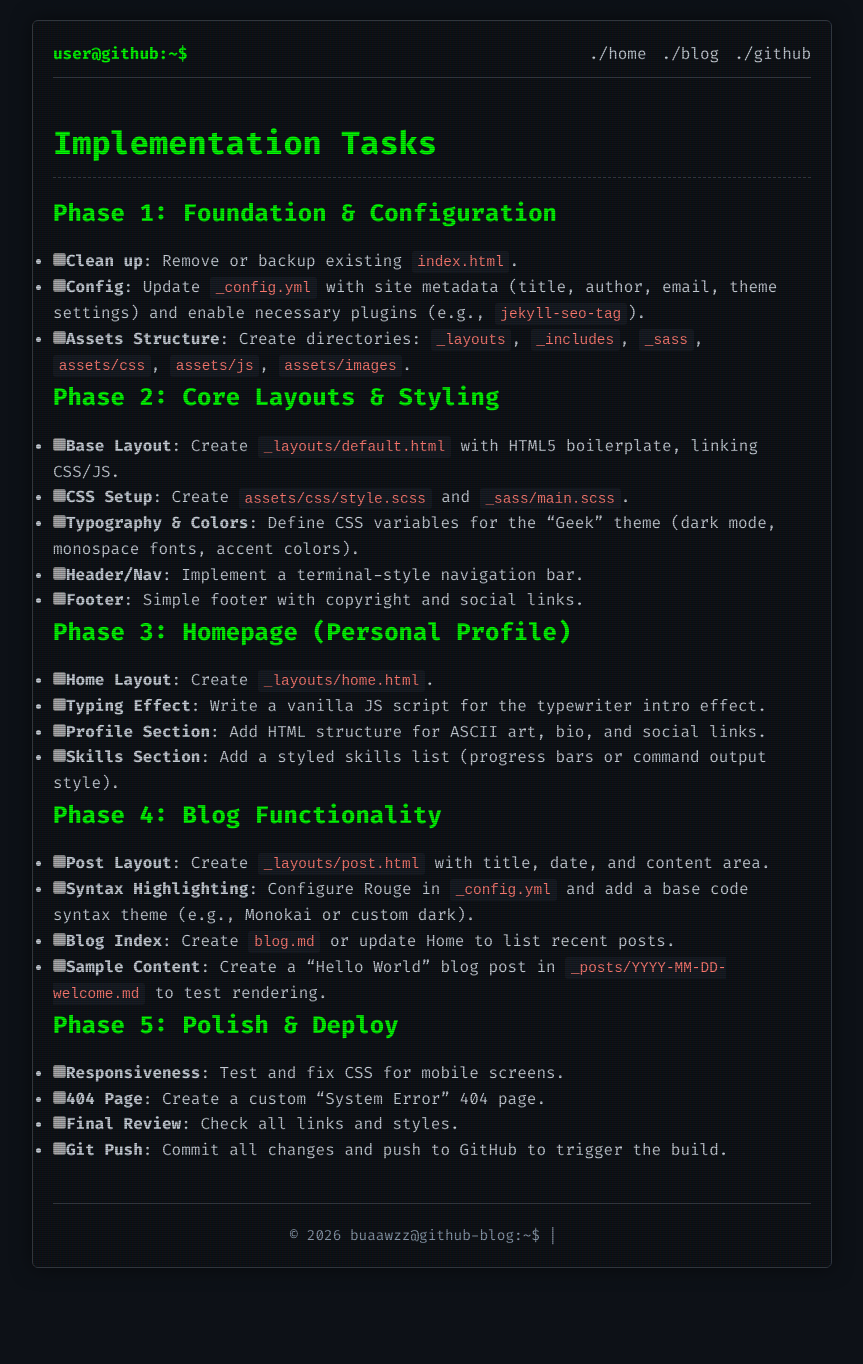
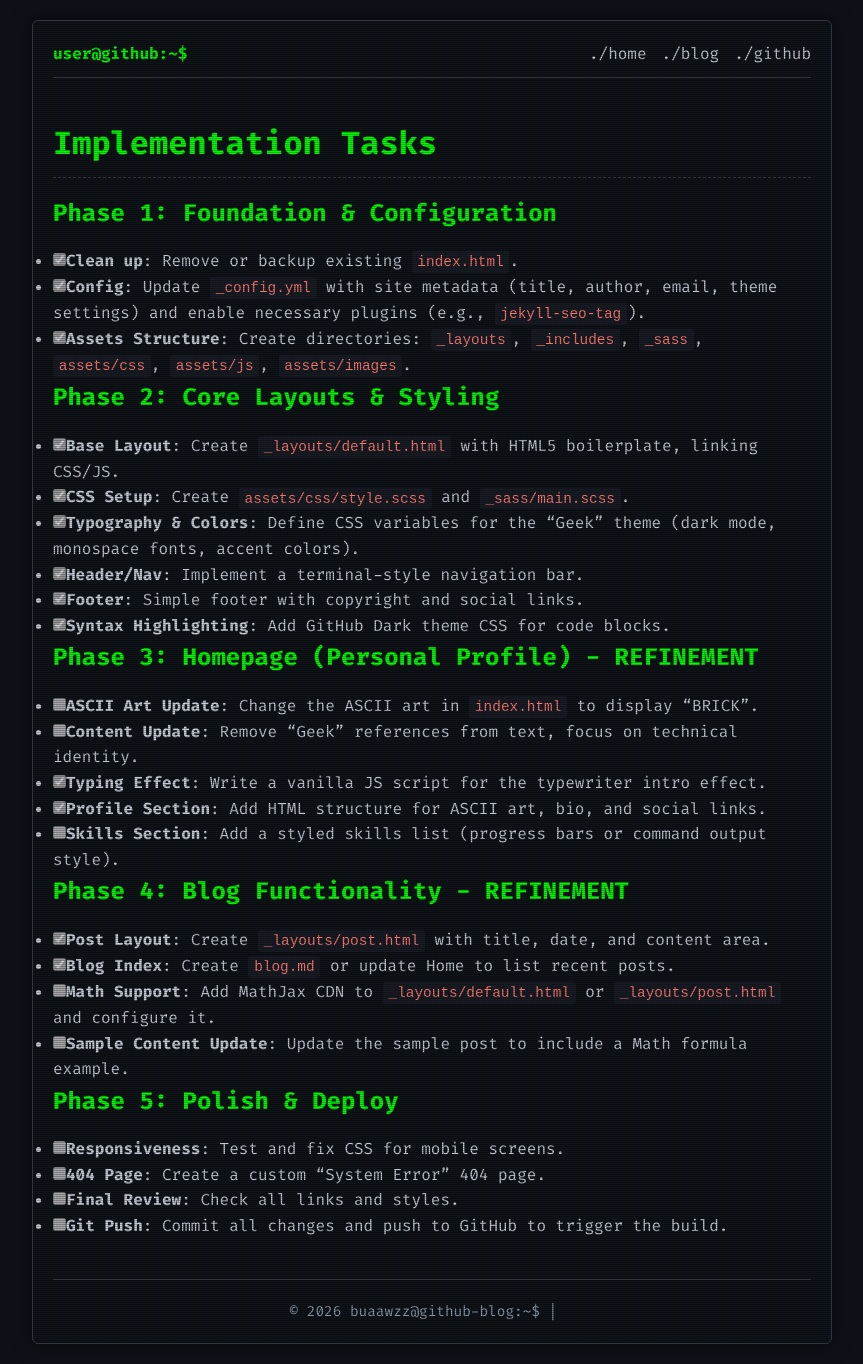
Before and after one commit to Brickkkkkk/Brickkkkkk.github.io, a Jekyll site: the page built from tasks.md, in a window 1280 px wide. Shown: the whole page, without its empty margins (208-1071 px from the left). Built offline with Jekyll 4.4.1, drawn with Linux system fonts in a browser that asks for light colours; our own code applies the rules of GitHub Pages for plain Markdown files; before the commit the page ends 1288 px from its top, so only the background shows below that.

Commit message:
feat_update_content_math_ascii

```diff
--- a/_layouts/default.html
+++ b/_layouts/default.html
@@ -7,6 +7,22 @@
     <meta name="description" content="{% if page.excerpt %}{{ page.excerpt | strip_html | strip_newlines | truncate: 160 }}{% else %}{{ site.description }}{% endif %}">
     <link rel="stylesheet" href="{{ "/assets/css/style.css" | relative_url }}">
     <link href="https://fonts.googleapis.com/css2?family=Fira+Code:wght@300;400;500;600;700&display=swap" rel="stylesheet">
+
+    <!-- MathJax -->
+    <script>
+    MathJax = {
+      tex: {
+        inlineMath: [['$', '$'], ['\\(', '\\)']]
+      },
+      svg: {
+        fontCache: 'global'
+      }
+    };
+    </script>
+    <script type="text/javascript" id="MathJax-script" async
+      src="https://cdn.jsdelivr.net/npm/mathjax@3/es5/tex-mml-chtml.js">
+    </script>
+
     {% feed_meta %}
     {% seo %}
 </head>
--- a/tasks.md
+++ b/tasks.md
@@ -1,28 +1,30 @@
 # Implementation Tasks
 
 ## Phase 1: Foundation & Configuration
-- [ ] **Clean up**: Remove or backup existing `index.html`.
-- [ ] **Config**: Update `_config.yml` with site metadata (title, author, email, theme settings) and enable necessary plugins (e.g., `jekyll-seo-tag`).
-- [ ] **Assets Structure**: Create directories: `_layouts`, `_includes`, `_sass`, `assets/css`, `assets/js`, `assets/images`.
+- [x] **Clean up**: Remove or backup existing `index.html`.
+- [x] **Config**: Update `_config.yml` with site metadata (title, author, email, theme settings) and enable necessary plugins (e.g., `jekyll-seo-tag`).
+- [x] **Assets Structure**: Create directories: `_layouts`, `_includes`, `_sass`, `assets/css`, `assets/js`, `assets/images`.
 
 ## Phase 2: Core Layouts & Styling
-- [ ] **Base Layout**: Create `_layouts/default.html` with HTML5 boilerplate, linking CSS/JS.
-- [ ] **CSS Setup**: Create `assets/css/style.scss` and `_sass/main.scss`.
-- [ ] **Typography & Colors**: Define CSS variables for the "Geek" theme (dark mode, monospace fonts, accent colors).
-- [ ] **Header/Nav**: Implement a terminal-style navigation bar.
-- [ ] **Footer**: Simple footer with copyright and social links.
+- [x] **Base Layout**: Create `_layouts/default.html` with HTML5 boilerplate, linking CSS/JS.
+- [x] **CSS Setup**: Create `assets/css/style.scss` and `_sass/main.scss`.
+- [x] **Typography & Colors**: Define CSS variables for the "Geek" theme (dark mode, monospace fonts, accent colors).
+- [x] **Header/Nav**: Implement a terminal-style navigation bar.
+- [x] **Footer**: Simple footer with copyright and social links.
+- [x] **Syntax Highlighting**: Add GitHub Dark theme CSS for code blocks.
 
-## Phase 3: Homepage (Personal Profile)
-- [ ] **Home Layout**: Create `_layouts/home.html`.
-- [ ] **Typing Effect**: Write a vanilla JS script for the typewriter intro effect.
-- [ ] **Profile Section**: Add HTML structure for ASCII art, bio, and social links.
+## Phase 3: Homepage (Personal Profile) - REFINEMENT
+- [ ] **ASCII Art Update**: Change the ASCII art in `index.html` to display "BRICK".
+- [ ] **Content Update**: Remove "Geek" references from text, focus on technical identity.
+- [x] **Typing Effect**: Write a vanilla JS script for the typewriter intro effect.
+- [x] **Profile Section**: Add HTML structure for ASCII art, bio, and social links.
 - [ ] **Skills Section**: Add a styled skills list (progress bars or command output style).
 
-## Phase 4: Blog Functionality
-- [ ] **Post Layout**: Create `_layouts/post.html` with title, date, and content area.
-- [ ] **Syntax Highlighting**: Configure Rouge in `_config.yml` and add a base code syntax theme (e.g., Monokai or custom dark).
-- [ ] **Blog Index**: Create `blog.md` or update Home to list recent posts.
-- [ ] **Sample Content**: Create a "Hello World" blog post in `_posts/YYYY-MM-DD-welcome.md` to test rendering.
+## Phase 4: Blog Functionality - REFINEMENT
+- [x] **Post Layout**: Create `_layouts/post.html` with title, date, and content area.
+- [x] **Blog Index**: Create `blog.md` or update Home to list recent posts.
+- [ ] **Math Support**: Add MathJax CDN to `_layouts/default.html` or `_layouts/post.html` and configure it.
+- [ ] **Sample Content Update**: Update the sample post to include a Math formula example.
 
 ## Phase 5: Polish & Deploy
 - [ ] **Responsiveness**: Test and fix CSS for mobile screens.
```
Also changed, not shown: _posts/2024-03-12-welcome.md (+9 -9 lines), checklist.md (+4 -1 lines), index.html (+6 -6 lines), spec.md (+6 -2 lines).
